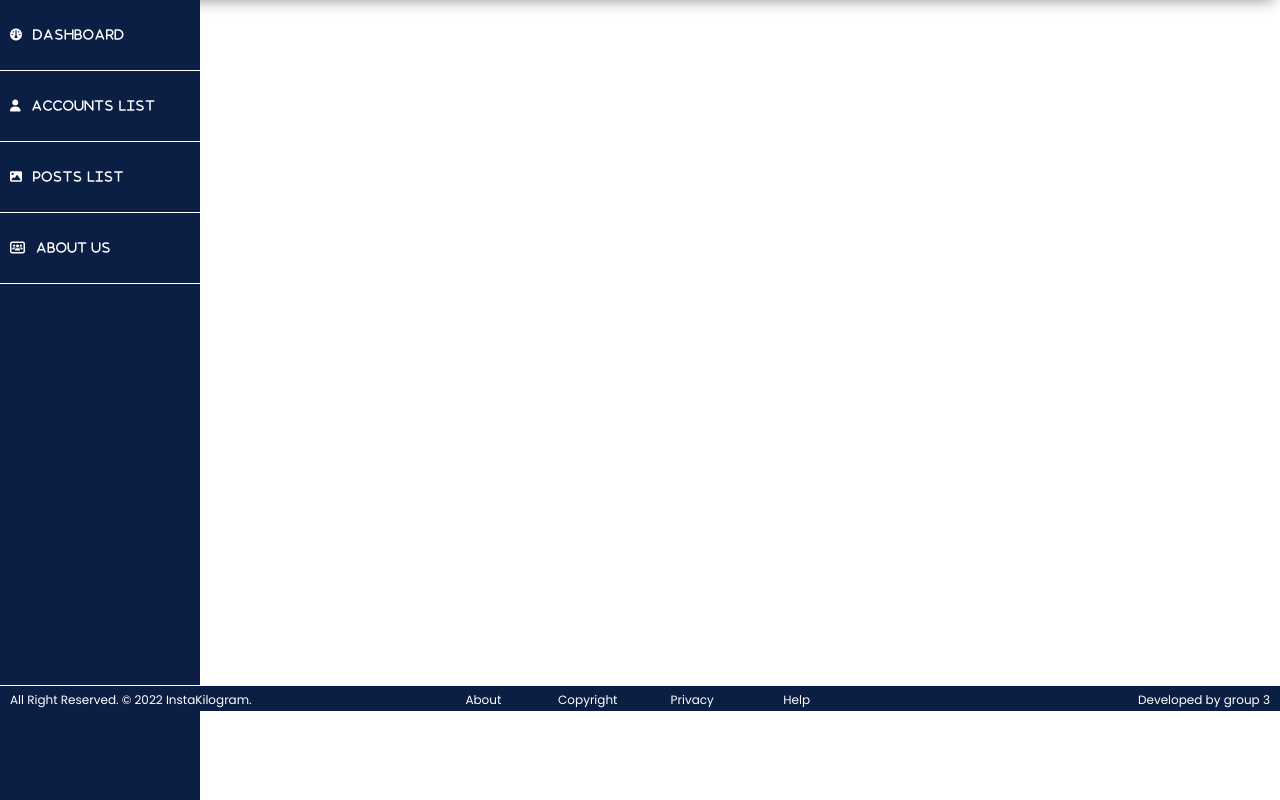
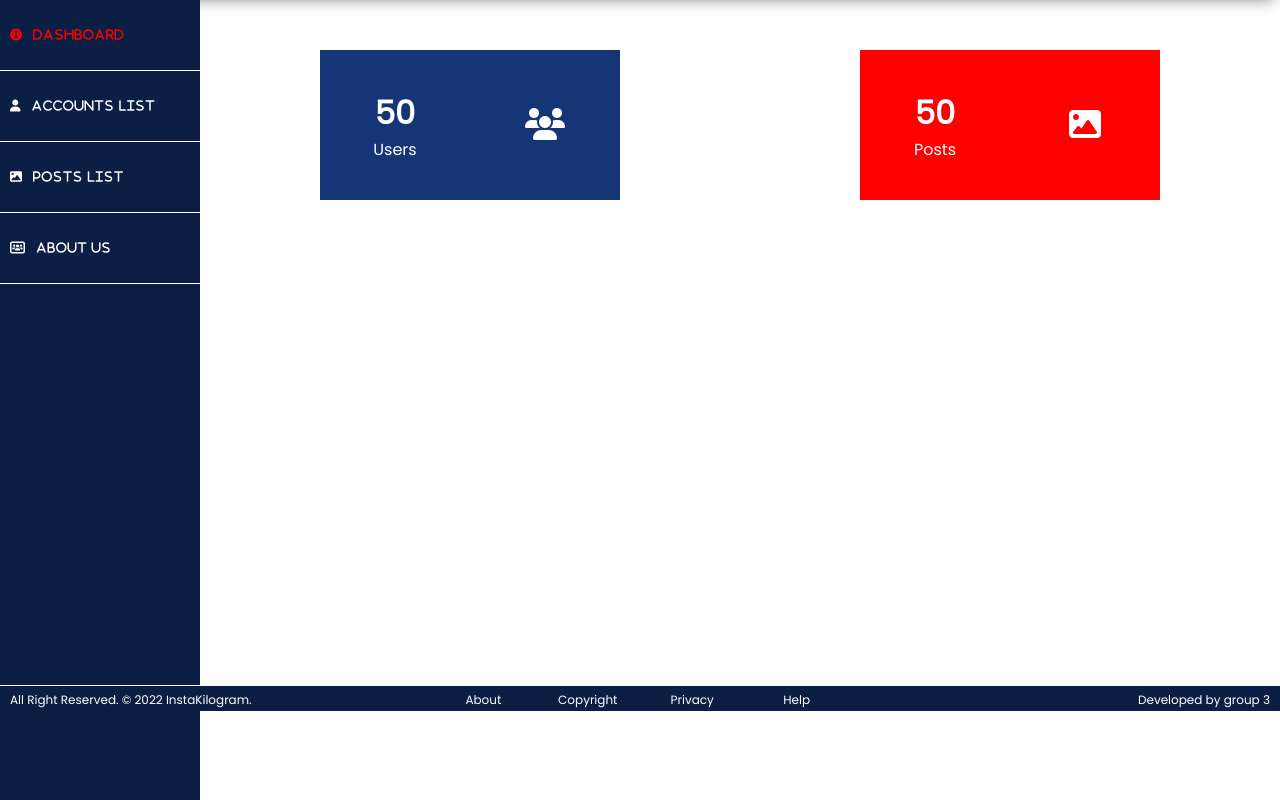
Before and after one commit to quangan186/COSC2430-A2-Group3, a PHP site: page /admin/admin.php in a window 1280 px wide. Shown: the part 89-889 px from the top of the page. Run offline with PHP 8.4, Linux system fonts and the light colour scheme; some libraries are stand-ins or nearby versions.

Commit message:
dashboard UI

```diff
--- a/admin/admin-copyright.php
+++ b/admin/admin-copyright.php
@@ -13,9 +13,9 @@
     <link rel="stylesheet" href="../css/footer.css">
 </head>
 <body>
-    <?php include("./support/admin-header.php") ?>
+    <?php include("../support/admin-header.php") ?>
     <div class="content">
-       <?php include("./backend/copyright.txt") ?>
+       <?php include("../backend/copyright.txt") ?>
     </div>
     <?php include("../support/admin-footer.php") ?>
 </body>
--- a/admin/admin-help.php
+++ b/admin/admin-help.php
@@ -13,9 +13,9 @@
     <link rel="stylesheet" href="../css/footer.css">
 </head>
 <body>
-    <?php include("./support/admin-header.php") ?>
+    <?php include("../support/admin-header.php") ?>
     <div class="content">
-       <?php include("./backend/help.txt") ?>
+       <?php include("../backend/help.txt") ?>
     </div>
     <?php include("../support/admin-footer.php") ?>
 </body>
--- a/admin/admin-privacy.php
+++ b/admin/admin-privacy.php
@@ -13,9 +13,9 @@
     <link rel="stylesheet" href="../css/footer.css">
 </head>
 <body>
-    <?php include("./support/admin-header.php") ?>
+    <?php include("../support/admin-header.php") ?>
     <div class="content">
-       <?php include("./backend/privacy.txt") ?>
+       <?php include("../backend/privacy.txt") ?>
     </div>
     <?php include("../support/admin-footer.php") ?>
 </body>
--- a/admin/admin.php
+++ b/admin/admin.php
@@ -12,10 +12,34 @@
     <link rel="stylesheet" href="../css/header.css">
     <link rel="stylesheet" href="../css/footer.css">
     <link rel="stylesheet" href="../css/admin-sidebar-menu.css">
+    <link rel="stylesheet" href="../css/admin.css">
 </head>
 <body>
     <?php include("../support/admin-header.php") ?>
-    <?php include("../support/admin-sidebar-menu.php") ?>
+    <main class="main-container">
+       <?php include("../support/admin-sidebar-menu.php") ?>
+        <div class="board-container">
+            <div class="board">
+                <div>
+                    <h1>50</h1>
+                    <p>Users</p>
+                </div>
+                <div>
+                <i class="fa-solid fa-users"></i>
+                </div>
+            </div>
+
+            <div class="board">
+            <div>
+                    <h1>50</h1>
+                    <p>Posts</p>
+                </div>
+                <div>
+                    <i class="fa-solid fa-image"></i>
+                </div>
+            </div>
+        </div>
+    </main>
     <?php include("../support/admin-footer.php") ?>
 </body>
 <script src="../js/MenuBtn.js"></script>
--- a/css/admin-sidebar-menu.css
+++ b/css/admin-sidebar-menu.css
@@ -49,6 +49,9 @@ body {
     .close-button{
         display: none;
     }
+    .sidebar-menu .active{
+        color: red;
+    }
 }
 
 @media only screen and (max-width: 767px){
@@ -84,6 +87,9 @@ body {
 
     }
 
+    .sidebar-menu .active{
+        color: red;
+    }
     .sidebar-menu ul li i{
         font-size: 12px;
     }
@@ -143,4 +149,8 @@ body {
         padding: 0 10px;
         line-height: 50px;
     }
+
+    .sidebar-menu .active{
+        color: red;
+    }
 }
--- /dev/null
+++ b/css/admin.css
@@ -0,0 +1,143 @@
+@media only screen and (min-width: 1024px){
+    .main-container{
+        display: flex;
+        height: 100vh;
+    }
+    .main-container .board-container{
+        width: 100%;
+        height: 100vh;
+        display: flex;
+        justify-content: space-around;
+    }
+
+    .main-container .board-container .board, .main-container .board-container .board{
+        width: 300px;
+        height: 150px;
+        margin: 50px 0;
+        display: flex;
+        align-items: center;
+        background-color: #153577;
+        color: white;
+        cursor: pointer;
+    }
+
+    .main-container .board-container .board:hover, .main-container .board-container .board:hover{
+        transform: scale(1.2);
+        transition-duration: 0.5s;
+    }
+    .main-container .board-container i{
+        font-size: 32px;
+        cursor: pointer;
+    }
+
+    .main-container .board-container .board:last-child{
+        background-color: red;
+    }
+    .main-container .board-container .board div, .main-container .board-container .board div{
+        width: 100%;
+        text-align: center;
+    }
+
+    .main-container .board-container h1 {
+        width: 100%;
+        height: 100%;
+        text-align: center;
+    }
+}
+
+@media only screen and (max-width: 767px){
+    .main-container{
+        width: 100%;
+        height: 100vh;
+    }
+    .main-container .board-container{
+        width: 100%;
+        height: 100vh;
+        display: flex;
+        align-items: center;
+        justify-content: center;
+        flex-direction: column;
+    }
+
+    .main-container .board-container .board, .main-container .board-container .board{
+        width: 400px;
+        height: 200px;
+        margin: 50px 0;
+        display: flex;
+        align-items: center;
+        background-color: #153577;
+        color: white;
+        cursor: pointer;
+    }
+
+    .main-container .board-container .board:last-child{
+        background-color: red;
+    }
+    .main-container .board-container .board:active, .main-container .board-container .board:active{
+        transform: scale(1.2);
+        transition-duration: 0.5s;
+    }
+    .main-container .board-container i{
+        font-size: 32px;
+        cursor: pointer;
+    }
+    .main-container .board-container .board div, .main-container .board-container .board div{
+        width: 100%;
+        text-align: center;
+    }
+
+    .main-container .board-container h1 {
+        width: 100%;
+        height: 100%;
+        text-align: center;
+    }
+}
+
+@media only screen and (min-width:768px) and (max-width: 1023px){
+    .main-container{
+        width: 100%;
+        height: 100vh;
+    }
+    .main-container .board-container{
+        width: 100%;
+        height: 100vh;
+        display: flex;
+        align-items: center;
+        justify-content: center;
+        flex-direction: column;
+    }
+
+    .main-container .board-container .board, .main-container .board-container .board{
+        width: 400px;
+        height: 200px;
+        margin: 50px 0;
+        display: flex;
+        align-items: center;
+        background-color: #153577;
+        color: white;
+        cursor: pointer;
+    }
+
+    .main-container .board-container .board:last-child{
+        background-color: red;
+    }
+
+    .main-container .board-container .board:active, .main-container .board-container .board:active{
+        transform: scale(1.2);
+        transition-duration: 0.5s;
+    }
+    .main-container .board-container i{
+        font-size: 32px;
+        cursor: pointer;
+    }
+    .main-container .board-container .board div, .main-container .board-container .board div{
+        width: 100%;
+        text-align: center;
+    }
+
+    .main-container .board-container h1 {
+        width: 100%;
+        height: 100%;
+        text-align: center;
+    }
+}
--- a/support/admin-footer.php
+++ b/support/admin-footer.php
@@ -4,7 +4,7 @@
                 <h3>All Right Reserved. © 2022 InstaKilogram.</h3>
 
                 <ul>
-                    <li><a href="#">About</a></li>
+                    <li><a href="../admin/admin-about.php">About</a></li>
                     <li><a href="../admin/admin-copyright.php">Copyright</a></li>
                     <li><a href="../admin/admin-privacy.php">Privacy</a></li>
                     <li><a href="../admin/admin-help.php">Help</a></li>
--- a/support/admin-sidebar-menu.php
+++ b/support/admin-sidebar-menu.php
@@ -3,7 +3,7 @@
         <div class="close-button">
             <i class="fa-solid fa-xmark" onclick="adminCloseButton()"></i>
         </div>
-        <li><a href="#"><i class="fa-solid fa-gauge">Dashboard</i></a></li>
+        <li><a href="#" class="active"><i class="fa-solid fa-gauge">Dashboard</i></a></li>
         <li><a href="#"><i class="fa-solid fa-user">Accounts list</i></a></li>
         <li><a href="#"><i class="fa-solid fa-image">Posts list</i></a></li>
         <li><a href="#"><i class="fa-solid fa-users-rectangle">About us</i></a></li>
```
Also changed, not shown: admin/admin-about.php (added, +82 -0 lines), css/about.css (+18 -19 lines).
